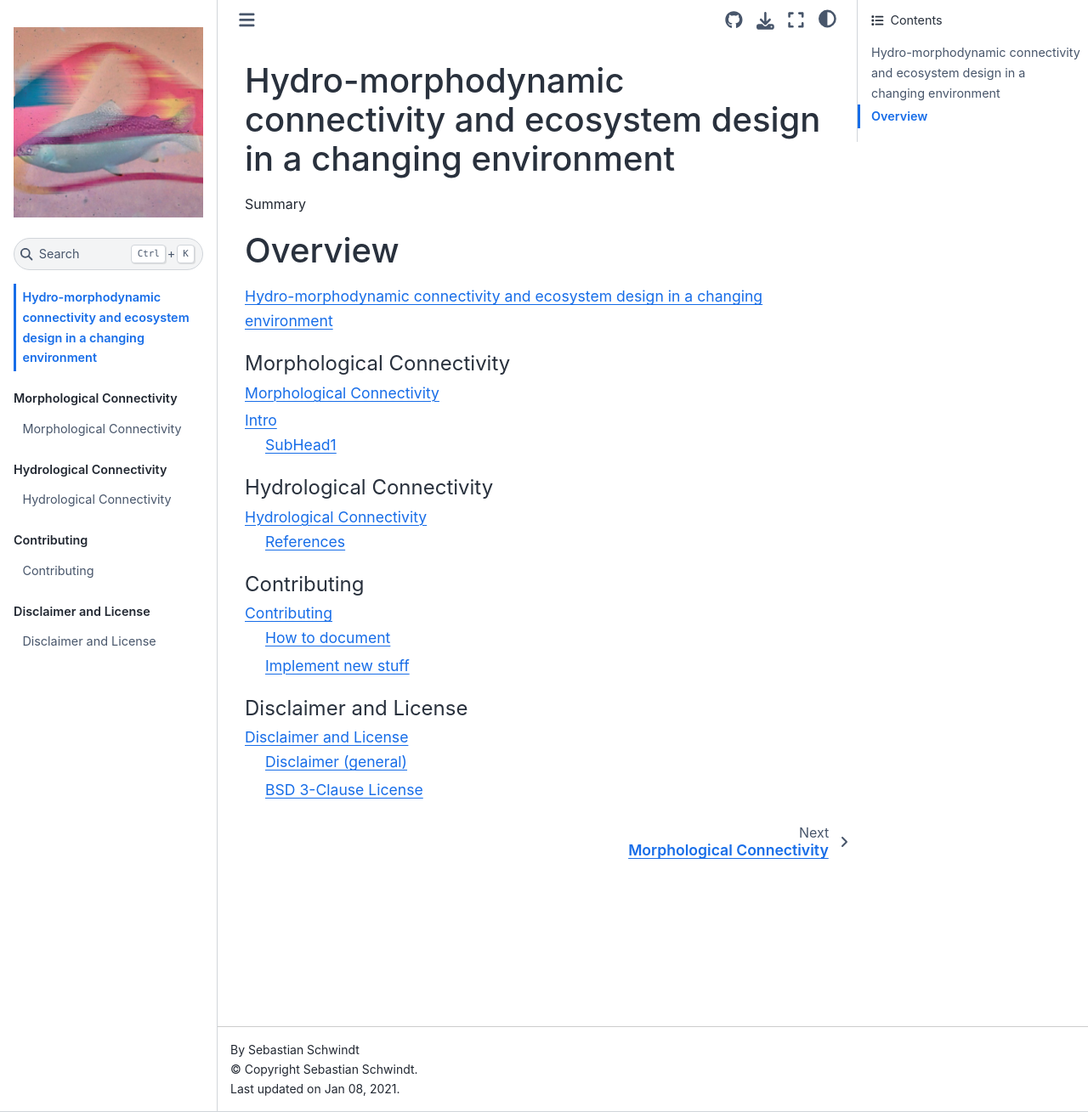
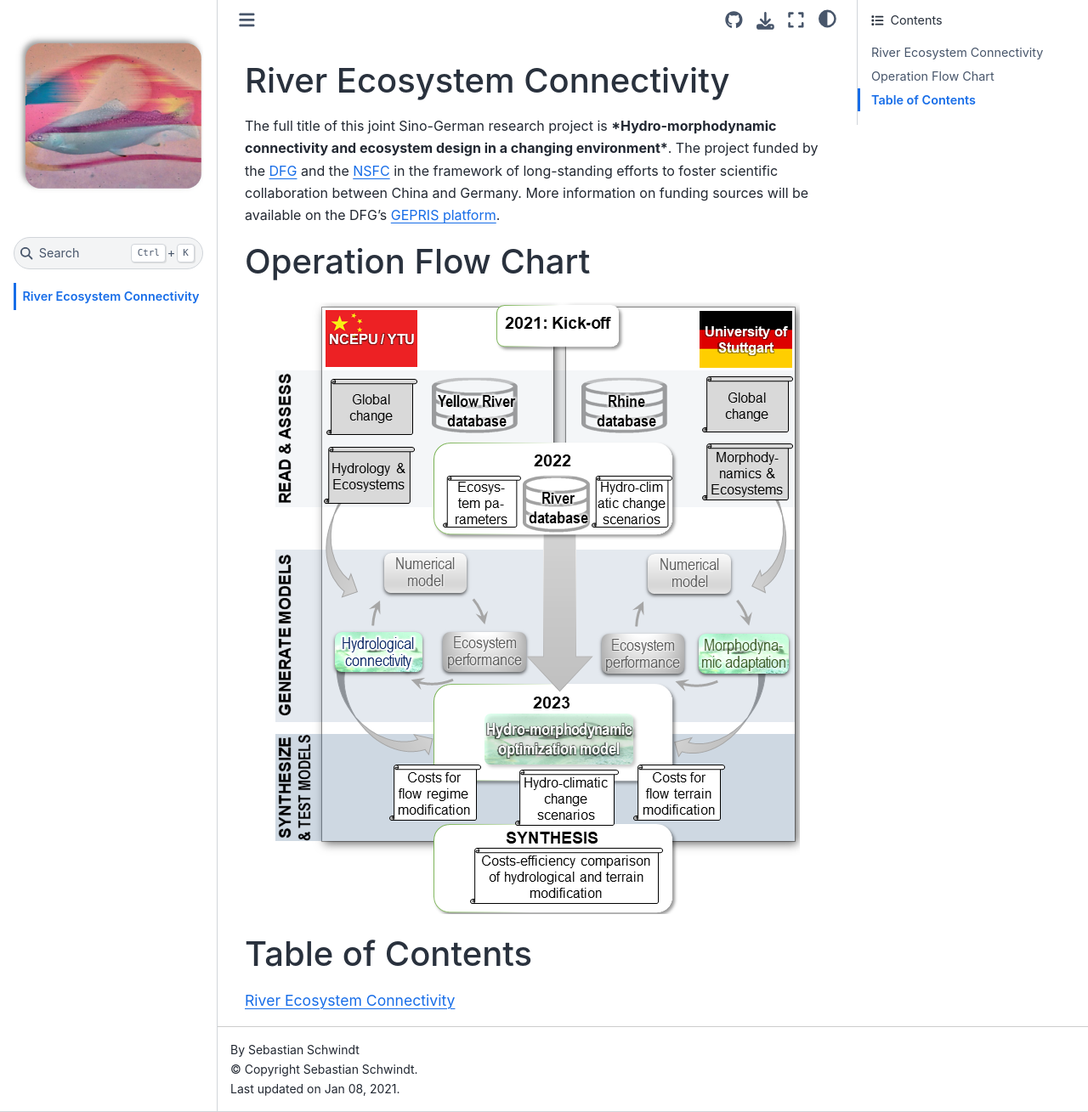
Before and after one commit to sschwindt/econnect, a Sphinx documentation site: the page built from docs/index.rst, in a window 1280 px wide and 1309 px high. Shown: the whole window at 85% size. Built offline with Sphinx 7.4.7 and the Sphinx Book theme 1.1.4, drawn with Linux system fonts in a browser that asks for light colours; some of the changed lines change nothing that is shown.

Commit message:
initialized webdocs

```diff
--- a/docs/contribute.rst
+++ /dev/null
@@ -1,93 +0,0 @@
-Contributing
-============
-
-.. _contribute:
-
-
-How to document
-~~~~~~~~~~~~~~~~
-
-This package uses *Sphinx* `readthedocs <https://readthedocs.org/>`_ and the documentation regenerates automatically after pushing changes to the repositories ``main`` branch.
-
-To set styles, configure or add extensions to the documentation use ``ROOT/.readthedocs.yml`` and ``ROOT/docs/conf.py``.
-
-Functions and classes are automatically parsed for `docstrings <https://www.python.org/dev/peps/pep-0257/>`_ and implemented in the documentation. ``hylas`` docs use `google style <https://sphinxcontrib-napoleon.readthedocs.io/en/latest/example_google.html>`_ docstring formats - please familiarize with the style format and strictly apply in all commits.
-
-To modify this documentation file, edit ``ROOT/docs/index.rst`` (uses `reStructuredText <https://www.sphinx-doc.org/en/master/usage/restructuredtext/basics.html>`_ format).
-
-In the class or function docstrings use the following section headers:
-
-* ``Args`` (alias of ``Parameters``)
-* ``Arguments`` (alias of ``Parameters``)
-* ``Attention``
-* ``Attributes``
-* ``Caution``
-* ``Danger``
-* ``Error``
-* ``Example``
-* ``Examples``
-* ``Hint``
-* ``Important``
-* ``Keyword Args`` (alias of ``Keyword Arguments``)
-* ``Keyword Arguments``
-* ``Methods``
-* ``Note``
-* ``Notes``
-* ``Other Parameters``
-* ``Parameters``
-* ``Return`` (alias of ``Returns``)
-* ``Returns``
-* ``Raise`` (alias of ``Raises``)
-* ``Raises``
-* ``References``
-* ``See Also``
-* ``Tip``
-* ``Todo``
-* ``Warning``
-* ``Warnings`` (alias of ``Warning``)
-* ``Warn`` (alias of ``Warns``)
-* ``Warns``
-* ``Yield`` (alias of ``Yields``)
-* ``Yields``
-
-For local builds of the documentation, the following packages are required:
-
-.. code:: console
-
-   sudo apt install build-essential
-   sudo apt install python-dev python-pip python-setuptools
-   sudo apt install libxml2-dev libxslt1-dev zlib1g-dev
-   apt-cache search libffi
-   sudo apt install -y libffi-dev
-   sudo apt install python3-dev default-libmysqlclient-dev
-   sudo apt install python3-dev
-   sudo apt install redis-server
-
-To generate a local html version of the ``hylas`` documentation, ``cd`` into the  ``docs`` directory  and type:
-
-.. code:: console
-
-   make html
-
-Learn more about *Sphinx* documentation and the automatic generation of *Python* code docs through docstrings in the tutorial provided at `github.com/sschwindt/docs-with-sphinx <https://github.com/sschwindt/docs-with-sphinx>`_.
-
-
-Implement new stuff
-~~~~~~~~~~~~~~~~~~~
-
-All contributors, please respect the *Zen of Python* (``import this``).
-
-How to add new package or library imports:
-
-* Add it to the global import management file (*ROOT/import_mgmt.py*) within an *try-except-ImportError* statement (`read more <https://hydro-informatics.github.io/hypy_pyerror.html#try-except>`_).
-* If you need to import a library or package that is not yet listed in the *ROOT/environments.yml* and *ROOT/requirements.txt* files, please make sure to add the new library or package in both files.
-* Add the new library or package to the ``autodoc_mock_imports`` *list* in *ROOT/docs/conf.py*.
-* Update the `version number <https://www.python.org/dev/peps/pep-0440/>`_ according to the `CONTRIBUTING <https://github.com/Ecohydraulics/flusstools-pckg/blob/main/docs/CONTRIBUTING.md>`_ standards.
-
-Please use *PEP 8* for any code (read more on `hydro-informatics.github.io/hypy_pystyle <https://hydro-informatics.github.io/hypy_pystyle.html>`_) and try to keep the number of lines per script below 150 (it's hard or even apparently impossible sometimes - just try please).
-
-.. important::
-
-    Only push debugged code to the main branch - Thank you!
-
-.. _Sebastian Schwindt: https://sebastian-schwindt.org/
--- a/docs/index.rst
+++ b/docs/index.rst
@@ -1,46 +1,58 @@
 .. RTD documentation master file.
 
 
-Hydro-morphodynamic connectivity and ecosystem design in a changing environment
-===============================================================================
+River Ecosystem Connectivity
+============================
 
-Summary
+The full title of this joint Sino-German research project is ***Hydro-morphodynamic connectivity and ecosystem design in a changing environment***. The project funded by the `DFG`_ and the `NSFC`_ in the framework of long-standing efforts to foster scientific collaboration between China and Germany. More information on funding sources will be available on the DFG's `GEPRIS platform <https://gepris.dfg.de/gepris/>`_.
 
 
-Overview
+
+
+
+Operation Flow Chart
+====================
+
+.. figure:: https://github.com/sschwindt/econnect/raw/main/docs/img/objectives-flowchart.png
+   :alt: structure
+
+Table of Contents
 ====================
 
 .. toctree::
 
     self
 
-.. toctree::
-    :maxdepth: 2
-    :caption: Morphological Connectivity
+..
+    .. toctree::
+        :maxdepth: 2
+        :caption: Morphological Connectivity
 
-    ecomorphology
+        ecomorphology
 
-.. toctree::
-    :maxdepth: 2
-    :caption: Hydrological Connectivity
+    .. toctree::
+        :maxdepth: 2
+        :caption: Hydrological Connectivity
 
-    ecohydrology
+        ecohydrology
 
-.. toctree::
-    :maxdepth: 3
-    :caption: Contributing
+    .. toctree::
+        :maxdepth: 3
+        :caption: Internal Access
 
-    contribute
+        internal
 
-.. toctree::
-    :maxdepth: 3
-    :caption: Disclaimer and License
-    :includehidden:
+    .. toctree::
+        :maxdepth: 3
+        :caption: Disclaimer and License
+        :includehidden:
 
-    license
+        license
 
 
 
 .. _Institute for Modelling Hydraulic and Environmental Systems: https://www.iws.uni-stuttgart.de/en/lww/
 .. _QGIS: https://qgis.org/en/site/
 .. _Sebastian Schwindt: https://sebastian-schwindt.org/
+.. _DFG: https://www.dfg.de
+.. _NSFC: http://www.nsfc.gov.cn/english/site_1/index.html
--- /dev/null
+++ b/docs/internal.rst
@@ -0,0 +1,101 @@
+Internal (Admin)
+================
+
+Project Management
+~~~~~~~~~~~~~~~~~~
+
+Register on `trello.com <https://trello.com/>`_ and contact `Sebastian Schwindt`_ with your request to join the project team. Include if you also aim at contributing to the web-docs (below) that are managed on `GitHub <https://github.com/sschwindt/econnect/>`_.
+
+
+Web-docs
+========
+
+.. _contribute:
+
+How to document
+~~~~~~~~~~~~~~~~
+
+This page uses *Sphinx* `readthedocs <https://readthedocs.org/>`_ and the documentation regenerates automatically after pushing changes to the repositories ``main`` branch.
+
+To set styles, configure or add extensions to the documentation use ``ROOT/.readthedocs.yml`` and ``ROOT/docs/conf.py``.
+
+Functions and classes are automatically parsed for `docstrings <https://www.python.org/dev/peps/pep-0257/>`_ and implemented in the documentation. Python code docs are implemented via `google style <https://sphinxcontrib-napoleon.readthedocs.io/en/latest/example_google.html>`_ of `docstrings in scripts <https://hydro-informatics.github.io/hypy_pystyle.html#docstrings>`_. Please familiarize with the style format and strictly apply in all commits.
+
+To modify this documentation file, edit ``ROOT/docs/index.rst`` (uses `reStructuredText <https://www.sphinx-doc.org/en/master/usage/restructuredtext/basics.html>`_ format).
+
+In the class or function docstrings use the following section headers:
+
+* ``Args`` (alias of ``Parameters``)
+* ``Arguments`` (alias of ``Parameters``)
+* ``Attention``
+* ``Attributes``
+* ``Caution``
+* ``Danger``
+* ``Error``
+* ``Example``
+* ``Examples``
+* ``Hint``
+* ``Important``
+* ``Keyword Args`` (alias of ``Keyword Arguments``)
+* ``Keyword Arguments``
+* ``Methods``
+* ``Note``
+* ``Notes``
+* ``Other Parameters``
+* ``Parameters``
+* ``Return`` (alias of ``Returns``)
+* ``Returns``
+* ``Raise`` (alias of ``Raises``)
+* ``Raises``
+* ``References``
+* ``See Also``
+* ``Tip``
+* ``Todo``
+* ``Warning``
+* ``Warnings`` (alias of ``Warning``)
+* ``Warn`` (alias of ``Warns``)
+* ``Warns``
+* ``Yield`` (alias of ``Yields``)
+* ``Yields``
+
+For local builds of the documentation, the following packages are required:
+
+.. code:: console
+
+   sudo apt install build-essential
+   sudo apt install python-dev python-pip python-setuptools
+   sudo apt install libxml2-dev libxslt1-dev zlib1g-dev
+   apt-cache search libffi
+   sudo apt install -y libffi-dev
+   sudo apt install python3-dev default-libmysqlclient-dev
+   sudo apt install python3-dev
+   sudo apt install redis-server
+
+To generate a local html version of the documentation, ``cd`` into the  ``docs`` directory  and type:
+
+.. code:: console
+
+   make html
+
+Learn more about *Sphinx* documentation and the automatic generation of *Python* code docs through docstrings in the tutorial provided at `github.com/sschwindt/docs-with-sphinx <https://github.com/sschwindt/docs-with-sphinx>`_.
+
+
+Add new Python scripts
+~~~~~~~~~~~~~~~~~~~~~~
+
+All contributors, please respect the *Zen of Python* (``import this``).
+
+How to add new package or library imports:
+
+* Add it to the global import management file (*ROOT/import_mgmt.py*) within an *try-except-ImportError* statement (`read more <https://hydro-informatics.github.io/hypy_pyerror.html#try-except>`_).
+* If you need to import a library or package that is not yet listed in the *ROOT/environments.yml* and *ROOT/requirements.txt* files, please make sure to add the new library or package in both files.
+* Add the new library or package to the ``autodoc_mock_imports`` *list* in *ROOT/docs/conf.py*.
+* Update the `version number <https://www.python.org/dev/peps/pep-0440/>`_ according to the `CONTRIBUTING <https://github.com/Ecohydraulics/flusstools-pckg/blob/main/docs/CONTRIBUTING.md>`_ standards.
+
+Please use *PEP 8* for any code (read more on `hydro-informatics.github.io/hypy_pystyle <https://hydro-informatics.github.io/hypy_pystyle.html>`_) and try to keep the number of lines per script below 150 (it's hard or even apparently impossible sometimes - just try please).
+
+.. important::
+
+    Only push debugged code - Thank you!
+
+.. _Sebastian Schwindt: https://sebastian-schwindt.org/
```
Also changed, not shown: docs/img/icon-tile.jpg (added), docs/img/icon.svg, docs/img/objectives-flowchart.png (added), 2 other files.
